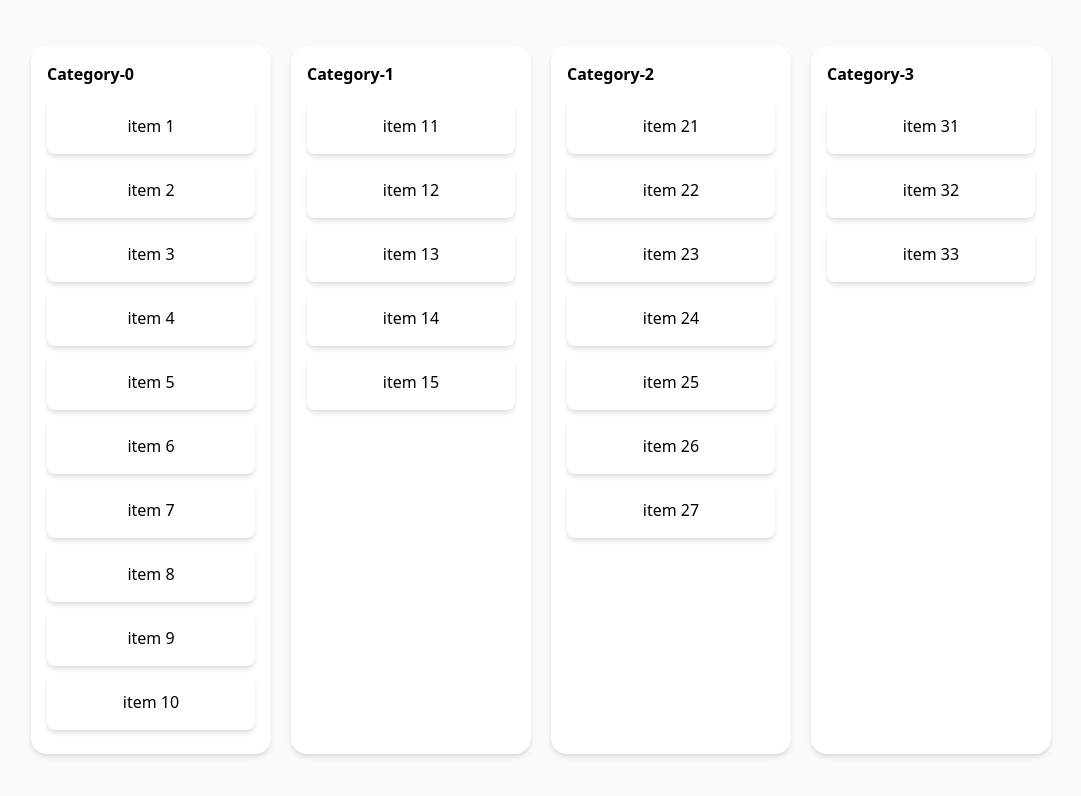
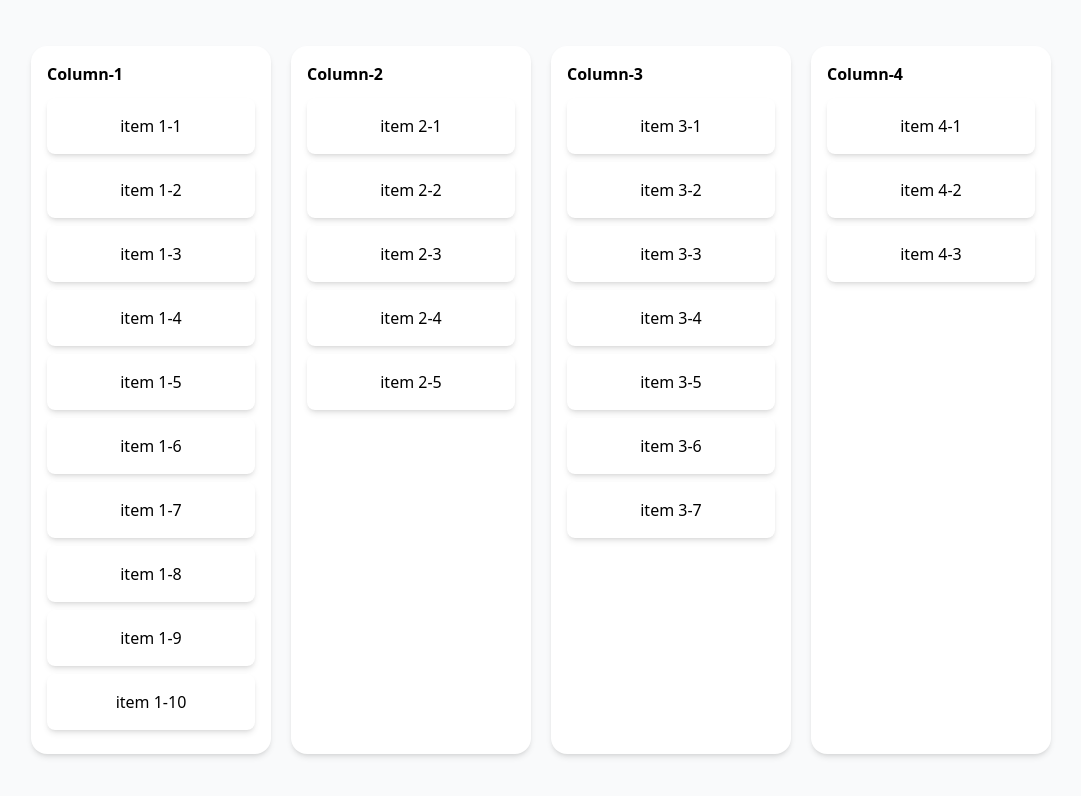
Before and after one commit to stat1202/mementoAI_assignment, a React app: page / in a window 1280 px wide. Shown: the top 796 px of the page, without its empty margins (99-1180 px from the left). Built offline with nearby package versions, Linux system fonts and the light colour scheme.

Commit message:
feat : 멀티 드래그
- 멀티 드래그 구현
- 컴포넌트 구조 변경
- 타입 구조 변경

```diff
--- a/src/App.tsx
+++ b/src/App.tsx
@@ -1,79 +1,13 @@
-import { useState } from "react";
-import { getCondition, getItems, move, reorder } from "./utils/item";
-import {
-  DragDropContext,
-  OnDragEndResponder,
-  OnDragUpdateResponder,
-} from "react-beautiful-dnd";
-import DroppableItem from "./components/DroppableItem";
+import DragDropContainer from "./components/DragDrop/DragDropContainer";
+import DragNDropProvider from "./components/DragDrop/DragNDropProvider";
 
 export default function App() {
-  const [draggedItem, setDraggedItem] = useState<Item | null>(null);
-  const [categories, setCategories] = useState([
-    getItems(10),
-    getItems(5, 10),
-    getItems(7, 20),
-    getItems(3, 30),
-  ]);
-
-  const onDragUpdate: OnDragUpdateResponder = (update) => {
-    const { source, destination } = update;
-    const item = categories[Number(source.droppableId)][source.index];
-    const condition = getCondition(source, destination);
-
-    setDraggedItem(condition === "stay" ? item : null);
-  };
-
-  const onDragEnd: OnDragEndResponder = (result) => {
-    const { source, destination } = result;
-
-    const condition = getCondition(source, destination);
-    const startIndex = Number(source.droppableId);
-    setDraggedItem(null);
-
-    switch (condition) {
-      case "stay":
-        return;
-      case "reorder":
-        const reorderedItems = reorder(
-          categories[startIndex],
-          source.index,
-          destination!.index
-        );
-        const reorderedState = [...categories];
-        reorderedState[startIndex] = reorderedItems;
-        setCategories(reorderedState);
-        return;
-      case "move":
-        const destinationIndex = Number(destination!.droppableId);
-        const result = move(
-          categories[startIndex],
-          categories[destinationIndex],
-          source,
-          destination!
-        );
-        const movedState = [...categories];
-        movedState[startIndex] = result[startIndex];
-        movedState[destinationIndex] = result[destinationIndex];
-
-        setCategories(movedState.filter((group: any) => group.length));
-        return;
-    }
-  };
-
   return (
     <main className="flex h-screen justify-center items-center bg-gray-50">
       <div className="flex gap-5">
-        <DragDropContext onDragEnd={onDragEnd} onDragUpdate={onDragUpdate}>
-          {categories.map((items, index) => (
-            <DroppableItem
-              key={index}
-              droppableId={index}
-              items={items}
-              draggedItem={draggedItem}
-            />
-          ))}
-        </DragDropContext>
+        <DragNDropProvider>
+          <DragDropContainer />
+        </DragNDropProvider>
       </div>
     </main>
   );
--- /dev/null
+++ b/src/components/DragDrop/DragDropContainer.tsx
@@ -0,0 +1,21 @@
+import { useContext } from "react";
+import { DragDropContext } from "react-beautiful-dnd";
+import DroppableItem from "./DroppableItem";
+import { DragNDropContext } from "./DragNDropProvider";
+
+export default function DragDropContainer() {
+  const { categories, onDragEnd, onDragStart, onDragUpdate } = useContext(
+    DragNDropContext
+  ) as DragNDropContextType;
+  return (
+    <DragDropContext
+      onDragEnd={onDragEnd}
+      onDragStart={onDragStart}
+      onDragUpdate={onDragUpdate}
+    >
+      {categories.map((items, index) => (
+        <DroppableItem droppableId={index} items={items} key={index} />
+      ))}
+    </DragDropContext>
+  );
+}
--- /dev/null
+++ b/src/components/DragDrop/DragNDropProvider.tsx
@@ -0,0 +1,130 @@
+import { createContext, useState } from "react";
+import { getCondition, getItems, reorder } from "../../utils/item";
+import {
+  OnDragEndResponder,
+  OnDragStartResponder,
+  OnDragUpdateResponder,
+} from "react-beautiful-dnd";
+
+interface DragNDropProviderProps {
+  children: React.ReactNode;
+}
+
+export const DragNDropContext = createContext<DragNDropContextType | null>(
+  null
+);
+
+export default function DragNDropProvider({
+  children,
+}: DragNDropProviderProps) {
+  const [categories, setCategories] = useState([
+    getItems(10),
+    getItems(5, 1),
+    getItems(7, 2),
+    getItems(3, 3),
+  ]);
+
+  const [selectedItems, setSelectedItems] = useState<Item[]>([]);
+  const [condition, setCondition] = useState<Condition>(null);
+  const [draggedItem, setDraggedItem] = useState<DroppableItem | null>(null);
+
+  const toggleSelection = (item: Item) => {
+    const isSelected = selectedItems.includes(item);
+
+    if (isSelected) {
+      setSelectedItems(selectedItems.filter((i) => i !== item));
+      return;
+    }
+
+    if (selectedItems.length === 0 || selectedItems[0].column === item.column) {
+      setSelectedItems([...selectedItems, item]);
+    } else {
+      setSelectedItems([item]);
+    }
+  };
+
+  const onDragStart: OnDragStartResponder = (start) => {
+    const { source } = start;
+    const startIndex = Number(source.droppableId);
+    const item = categories[startIndex][source.index];
+
+    setDraggedItem(source);
+
+    if (!selectedItems.includes(item)) {
+      setSelectedItems([item]);
+    }
+  };
+
+  const onDragUpdate: OnDragUpdateResponder = (update) => {
+    const { destination } = update;
+
+    setCondition(getCondition(selectedItems[0], destination));
+  };
+
+  const onDragEnd: OnDragEndResponder = (result) => {
+    const { source, destination } = result;
+
+    if (!destination) {
+      setCondition(null);
+      return;
+    }
+
+    const startIndex = Number(source.droppableId);
+    const destinationIndex = Number(destination.droppableId);
+
+    setSelectedItems([]);
+    setCondition(null);
+    setDraggedItem(null);
+    switch (condition) {
+      case "stay":
+        return;
+      case "reorder":
+        const selectedIds = selectedItems.map((item) => item.id);
+        const reorderedItems = reorder(
+          categories[startIndex],
+          selectedIds,
+          destination.index
+        );
+        const reorderedState = [...categories];
+        reorderedState[startIndex] = reorderedItems;
+        setCategories(reorderedState);
+
+        return;
+      case "move":
+        const filteredStartItems = categories[startIndex].filter(
+          (item) => !selectedItems.includes(item)
+        );
+        const newDestinationItems = [
+          ...categories[destinationIndex].slice(0, destination.index),
+          ...selectedItems,
+          ...categories[destinationIndex].slice(destination.index),
+        ].map((item) => {
+          return { ...item, offset: destination.droppableId };
+        });
+
+        const movedState = [...categories];
+        movedState[startIndex] = filteredStartItems;
+        movedState[destinationIndex] = newDestinationItems;
+
+        setCategories(movedState.filter((group: any) => group.length));
+        return;
+    }
+  };
+
+  return (
+    <DragNDropContext.Provider
+      value={{
+        categories,
+        selectedItems,
+        draggedItem,
+        toggleSelection,
+        condition,
+        onDragEnd,
+        onDragStart,
+        onDragUpdate,
+      }}
+    >
+      {children}
+    </DragNDropContext.Provider>
+  );
+}
--- /dev/null
+++ b/src/components/DragDrop/DraggableItem.tsx
@@ -0,0 +1,45 @@
+import { useContext } from "react";
+import { Draggable } from "react-beautiful-dnd";
+import { DragNDropContext } from "./DragNDropProvider";
+
+interface DraggableItemsProps {
+  item: Item;
+  index: number;
+}
+
+export default function DraggableItem({ item, index }: DraggableItemsProps) {
+  const { toggleSelection, selectedItems, condition, draggedItem } = useContext(
+    DragNDropContext
+  ) as DragNDropContextType;
+
+  const bgColor = selectedItems.includes(item)
+    ? condition === "stay"
+      ? "bg-red-400"
+      : "bg-gray-200"
+    : "bg-white";
+  return (
+    <Draggable draggableId={item.id} index={index} key={item.id}>
+      {(provided) => (
+        <div
+          ref={provided.innerRef}
+          {...provided.draggableProps}
+          {...provided.dragHandleProps}
+          onClick={() => toggleSelection(item)}
+          className={`select-none p-4 mb-2
+                  rounded-lg relative
+                  shadow-md
+                  ${bgColor}
+                  `}
+        >
+          <div className={`flex justify-around`}>{item.content}</div>
+          {draggedItem?.droppableId === item.column &&
+            draggedItem?.index === Number(item.index) && (
+              <div className="absolute -right-2 -top-2 w-8 h-8 bg-gray-600 text-white flex items-center justify-center font-bold rounded-full">
+                {selectedItems.length}
+              </div>
+            )}
+        </div>
+      )}
+    </Draggable>
+  );
+}
--- a/src/components/DroppableItem.tsx
+++ b/src/components/DragDrop/DroppableItem.tsx
@@ -1,17 +1,14 @@
-import React from "react";
 import { Droppable } from "react-beautiful-dnd";
 import DraggableItem from "./DraggableItem";
 
 interface DroppableItemProps {
   droppableId: number;
   items: Item[];
-  draggedItem: Item | null;
 }
 
 export default function DroppableItem({
   droppableId,
   items,
-  draggedItem,
 }: DroppableItemProps) {
   return (
     <section className="shadow-md rounded-2xl overflow-hidden bg-white">
@@ -24,15 +21,11 @@ export default function DroppableItem({
             } `}
             {...provided.droppableProps}
           >
-            <span className="font-bold pb-3 block">{`Category-${droppableId}`}</span>
+            <span className="font-bold pb-3 block">{`Column-${
+              droppableId + 1
+            }`}</span>
             {items.map((item, index) => (
-              <DraggableItem
-                key={item.id}
-                draggableId={item.id}
-                index={index}
-                content={item.content}
-                draggedItem={draggedItem}
-              />
+              <DraggableItem item={item} index={index} key={item.id} />
             ))}
             {provided.placeholder}
           </div>
--- a/src/components/DraggableItem.tsx
+++ /dev/null
@@ -1,35 +0,0 @@
-import { Draggable } from "react-beautiful-dnd";
-
-interface DraggableItemsProps {
-  draggableId: string;
-  index: number;
-  content: string;
-  draggedItem: Item | null;
-}
-
-export default function DraggableItem({
-  draggableId,
-  index,
-  content,
-  draggedItem,
-}: DraggableItemsProps) {
-  return (
-    <Draggable draggableId={draggableId} index={index}>
-      {(provided, snapshot) => (
-        <div
-          ref={provided.innerRef}
-          {...provided.draggableProps}
-          {...provided.dragHandleProps}
-          className={`select-none p-4 mb-2
-            rounded-lg
-            shadow-md
-            bg-white
-            ${draggedItem?.id === draggableId && "bg-red-400"}
-          `}
-        >
-          <div className="flex justify-around">{content}</div>
-        </div>
-      )}
-    </Draggable>
-  );
-}
--- a/src/types/item.d.ts
+++ b/src/types/item.d.ts
@@ -1,10 +1,28 @@
 interface Item {
   id: string;
+  column: string;
   content: string;
+  index: number;
 }
 
 interface MoveResult {
   [key: string]: any;
 }
 
-type Condition = "reorder" | "move" | "stay";
+type Condition = "reorder" | "move" | "stay" | null;
+
+interface DroppableItem {
+  index: number;
+  droppableId: DroppableId;
+}
+
+interface DragNDropContextType {
+  categories: Item[][];
+  selectedItems: Item[];
+  toggleSelection: (item: Item) => void;
+  condition: Condition;
+  onDragEnd: OnDragEndResponder;
+  onDragStart: OnDragStartResponder;
+  onDragUpdate: OnDragUpdateResponder;
+  draggedItem: DroppableItem | null;
+}
--- a/src/utils/item.ts
+++ b/src/utils/item.ts
@@ -1,24 +1,35 @@
 import { DraggableLocation, DroppableId } from "react-beautiful-dnd";
 
-export const getItems = (count: number, offset = 0): Item[] =>
+export const getItems = (count: number, column = 0): Item[] =>
   Array.from({ length: count }, (v, k) => k).map((k) => ({
-    id: `item-${k + offset}-${new Date().getTime()}`,
-    content: `item ${k + offset + 1}`,
+    id: `item-${column}-${k}-${new Date().getTime()}`,
+    column: `${column}`,
+    content: `item ${column + 1}-${k + 1}`,
+    index: k,
   }));
 
-export const reorder = (list: Item[], startIndex: number, endIndex: number) => {
-  const result = Array.from(list);
-  const [removed] = result.splice(startIndex, 1);
-  result.splice(endIndex, 0, removed);
+export const reorder = (
+  list: Item[],
+  selectedIds: string[],
+  destinationIndex: number
+) => {
+  const selectedItems = list.filter((item) => selectedIds.includes(item.id));
+  const remainingItems = list.filter((item) => !selectedIds.includes(item.id));
 
-  return result;
+  const newItems = [
+    ...remainingItems.slice(0, destinationIndex),
+    ...selectedItems,
+    ...remainingItems.slice(destinationIndex),
+  ];
+
+  return newItems;
 };
 
 export const move = (
   source: Item[],
   destination: Item[],
-  droppableSource: { index: number; droppableId: DroppableId },
-  droppableDestination: { index: number; droppableId: DroppableId }
+  droppableSource: DroppableItem,
+  droppableDestination: DroppableItem
 ) => {
   if (droppableSource.index % 2 == 1 && droppableDestination.index % 2 == 0) {
   } else {
@@ -38,20 +49,18 @@ export const move = (
 
 // reorder, move, stay
 export const getCondition = (
-  source: DraggableLocation,
+  item: Item,
   destination: DraggableLocation | null | undefined
-): Condition => {
+) => {
   if (!destination) {
     return "stay";
   }
-  const startIndex = Number(source.droppableId);
+  const startIndex = Number(item.column);
   const destinationIndex = Number(destination.droppableId);
-
-  // 짝수 아이템 앞
-  if (source.index % 2 === 1 && destination.index % 2 === 0) {
+  // // 짝수 아이템 앞
+  if (item.index % 2 === 1 && destination.index % 2 === 1) {
     return "stay";
   }
-
   if (startIndex === destinationIndex) {
     return "reorder";
   } else if (startIndex === 0 && destinationIndex === 2) {
```
